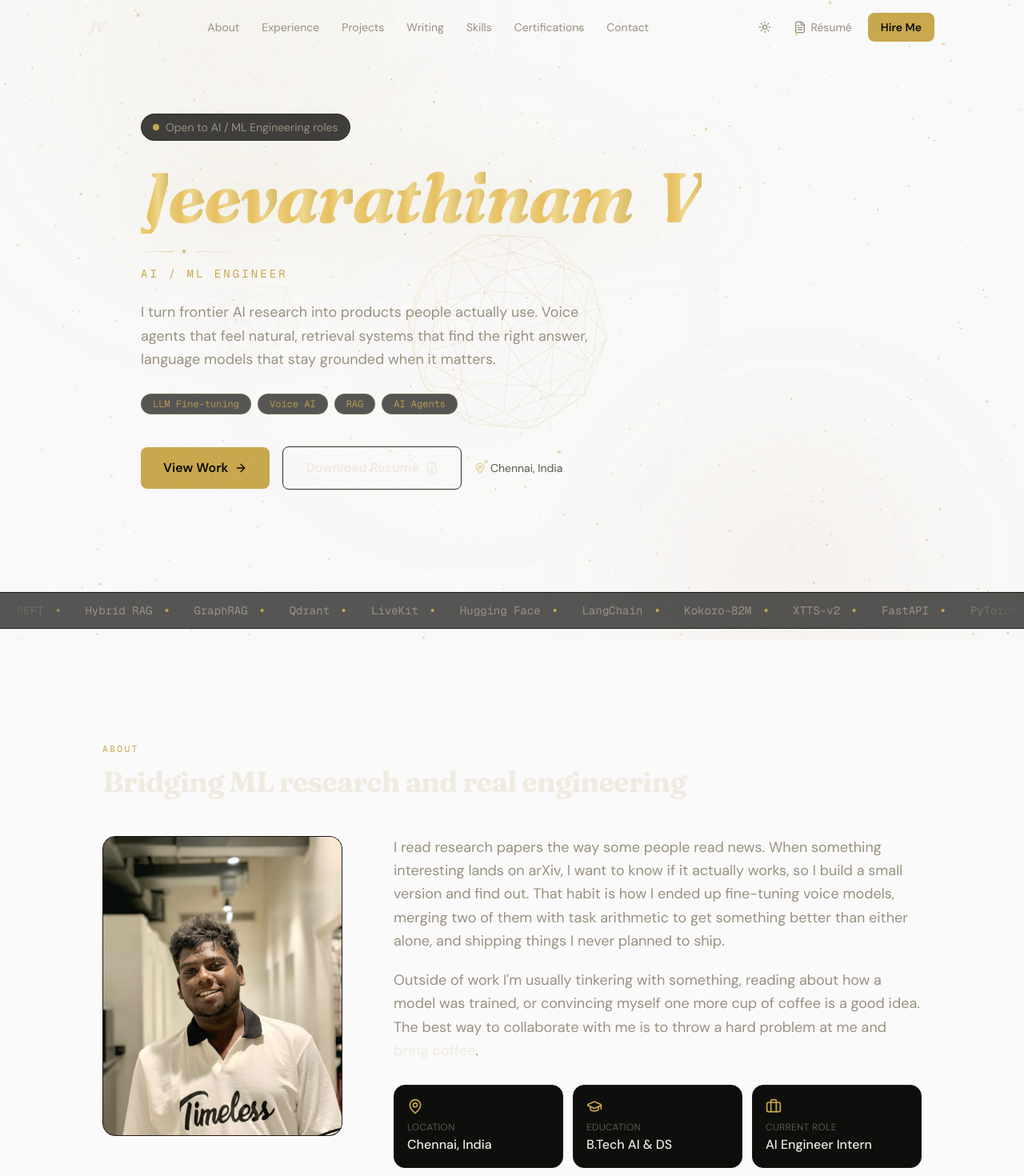
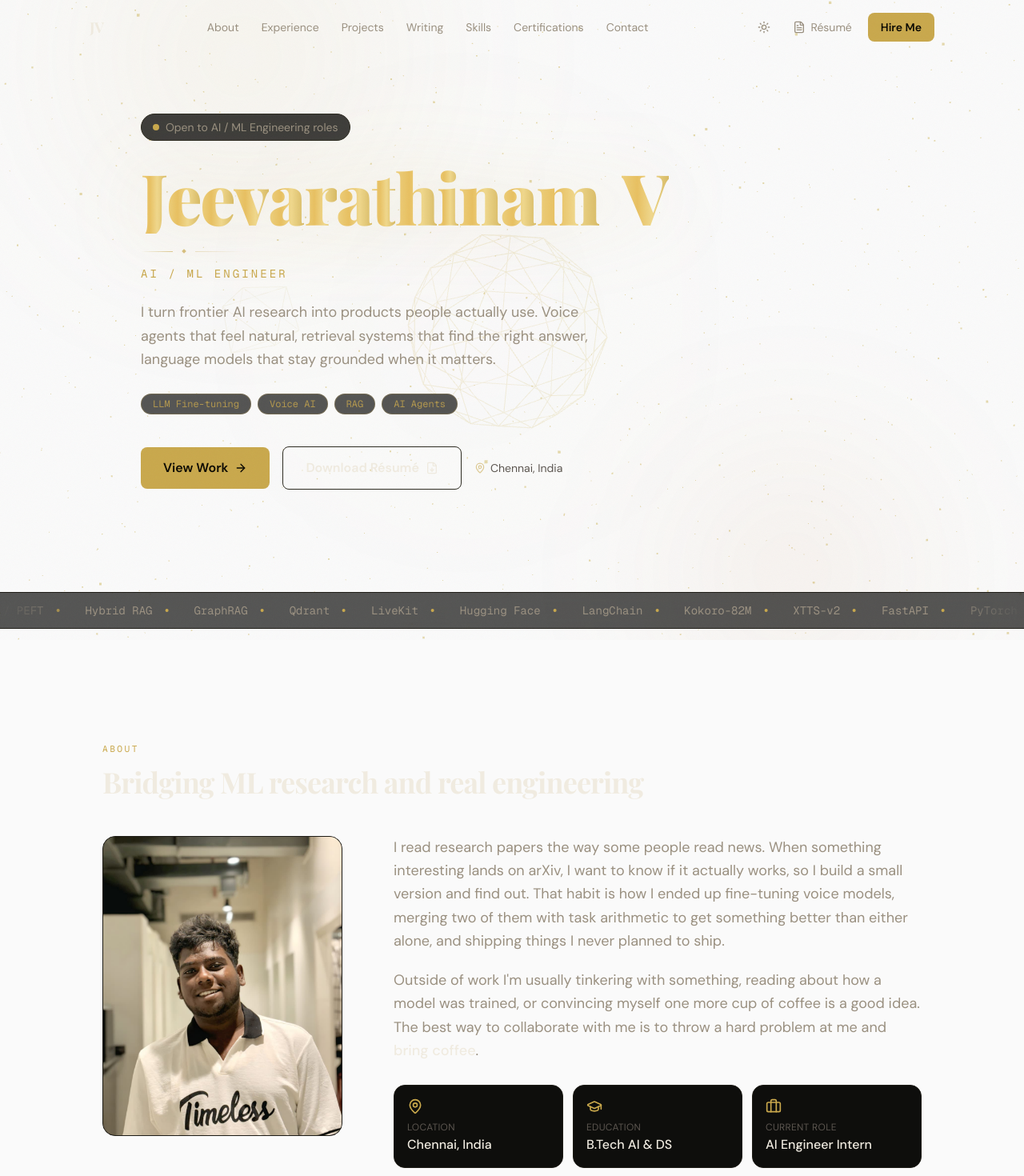
Before and after one commit to Jeevav62/portfolio, a Next.js app: page / in a window 1280 px wide. Shown: the top 1470 px of the page at 80% size. Built offline with nearby package versions, Linux system fonts and the light colour scheme.

Commit message:
feat: Playfair Display 900 non-italic for name - clear J, bold presence

```diff
--- a/app/components/Navigation.tsx
+++ b/app/components/Navigation.tsx
@@ -64,7 +64,7 @@ export default function Navigation() {
           <a
             href="#hero"
             onClick={(e) => { e.preventDefault(); scrollToSection("#hero"); }}
-            className="font-[family-name:var(--font-space-grotesk)] text-lg font-bold italic tracking-tight text-[var(--foreground)]"
+            className="font-[family-name:var(--font-space-grotesk)] text-lg font-bold tracking-tight text-[var(--foreground)]"
           >
             JV
           </a>
--- a/app/components/sections/Hero.tsx
+++ b/app/components/sections/Hero.tsx
@@ -86,7 +86,7 @@ export default function Hero() {
 
         {/* Name: Cormorant Garamond, per-char stagger reveal */}
         <motion.h1
-          className="mt-6 font-[family-name:var(--font-space-grotesk)] text-5xl font-bold italic leading-[1.05] tracking-tight sm:text-6xl md:text-[5.5rem]"
+          className="mt-6 font-[family-name:var(--font-space-grotesk)] text-5xl font-black leading-[1.05] tracking-tight sm:text-6xl md:text-[5.5rem]"
           style={{ filter: "drop-shadow(0 0 48px rgba(201,168,76,0.18))" }}
           whileHover={{ filter: "drop-shadow(0 0 64px rgba(201,168,76,0.32))" }}
           transition={{ duration: 0.4 }}
--- a/app/globals.css
+++ b/app/globals.css
@@ -58,7 +58,7 @@
 
 /* Playfair Display loaded via <link> in layout — define the variable here */
 :root {
-  --font-space-grotesk: "Fraunces", Georgia, "Times New Roman", serif;
+  --font-space-grotesk: "Playfair Display", Georgia, "Times New Roman", serif;
 }
 
 * {
--- a/app/layout.tsx
+++ b/app/layout.tsx
@@ -70,7 +70,7 @@ export default function RootLayout({
         <link rel="preconnect" href="https://fonts.googleapis.com" />
         <link rel="preconnect" href="https://fonts.gstatic.com" crossOrigin="anonymous" />
         <link
-          href="https://fonts.googleapis.com/css2?family=Fraunces:ital,opsz,wght@0,9..144,400;0,9..144,700;0,9..144,900;1,9..144,400;1,9..144,700;1,9..144,900&display=swap"
+          href="https://fonts.googleapis.com/css2?family=Playfair+Display:wght@700;800;900&display=swap"
           rel="stylesheet"
         />
       </head>
```
